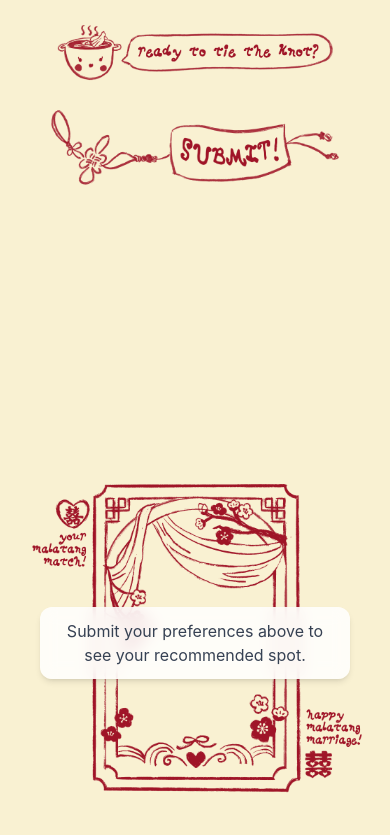
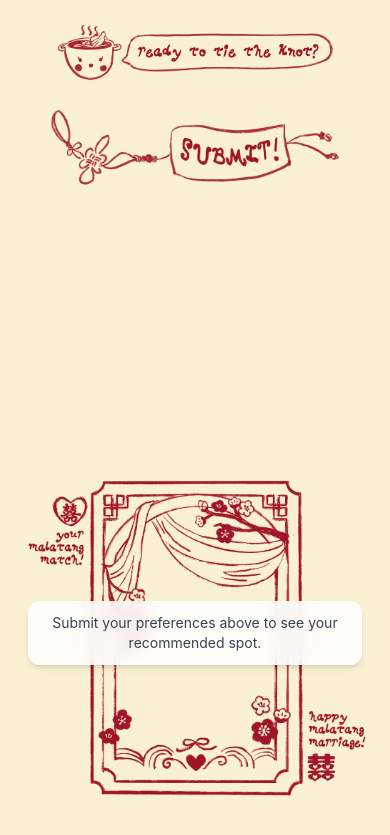
Before and after one commit to Mattheu-Nguyen/malatang-matchmaker, a React (Vite) app in the folder frontend/: page / in a window 390 px wide. Shown: the part 3260-4095 px from the top of the page. Built offline with nearby package versions, Linux system fonts and the light colour scheme.

Commit message:
Fixed mobile screen viewing

```diff
--- a/frontend/src/App.jsx
+++ b/frontend/src/App.jsx
@@ -419,7 +419,7 @@ function App() {
         id="results"
         ref={resultsRef}
         aria-live="polite"
-        className="scroll-mt-4 flex min-h-screen flex-col items-center justify-center bg-[#F9F1D2] px-4 py-8"
+        className="scroll-mt-4 flex min-h-screen flex-col items-center justify-center bg-[#F9F1D2] px-3 py-6 sm:px-4 sm:py-8"
       >
         <div className="relative mx-auto w-full max-w-4xl">
           <img
@@ -428,20 +428,20 @@ function App() {
             role="presentation"
             className="mx-auto block h-auto w-full object-contain"
           />
-          <div className="absolute inset-0 flex flex-col items-center justify-center p-6 sm:p-10">
-            <div className="w-full max-w-lg text-center mt-5">
+          <div className="absolute inset-0 flex flex-col items-center justify-center overflow-y-auto overscroll-contain px-3 py-8 sm:p-6 md:p-10">
+            <div className="flex w-full max-w-[min(100%,24rem)] flex-col justify-center px-1 text-center sm:max-w-lg sm:px-2">
               {recommendedPlace ? (
-                <div className="justify-center">
-                  <h2 className="mt-20 font-vividly text-[#AC3142] text-8xl font-semibold sm:text-4xl">
+                <div className="flex flex-col items-center justify-center">
+                  <h2 className="text-balance break-words font-vividly text-2xl font-semibold leading-snug text-[#AC3142] sm:text-3xl md:text-4xl lg:text-5xl">
                     {recommendedPlace.name}
                   </h2>
                   {recommendedPlace.matchScore != null ||
                   recommendedPlace.avgRating != null
                    ? (
-                    <dl className="mt-6 space-y-4 pt-6 text-center text-3xl font-vividly text-[#AC3142]">
+                    <dl className="mt-4 space-y-3 pt-4 text-center font-vividly text-lg text-[#AC3142] sm:mt-6 sm:space-y-4 sm:pt-6 sm:text-2xl md:text-3xl">
                       {recommendedPlace.matchScore != null ? (
                         <div>
-                          <dt className="font-medium ">
+                          <dt className="font-medium">
                             Match score
                           </dt>
                           <dd className="mt-1 font-semibold">
@@ -463,7 +463,7 @@ function App() {
                   ) : null}
                 </div>
               ) : (
-                <p className="rounded-xl bg-white/85 px-4 py-3 text-base text-gray-700 shadow-md backdrop-blur-sm">
+                <p className="rounded-xl bg-white/85 px-3 py-3 text-sm text-gray-700 shadow-md backdrop-blur-sm sm:px-4 sm:text-base">
                   Submit your preferences above to see your recommended spot.
                 </p>
               )}
```
